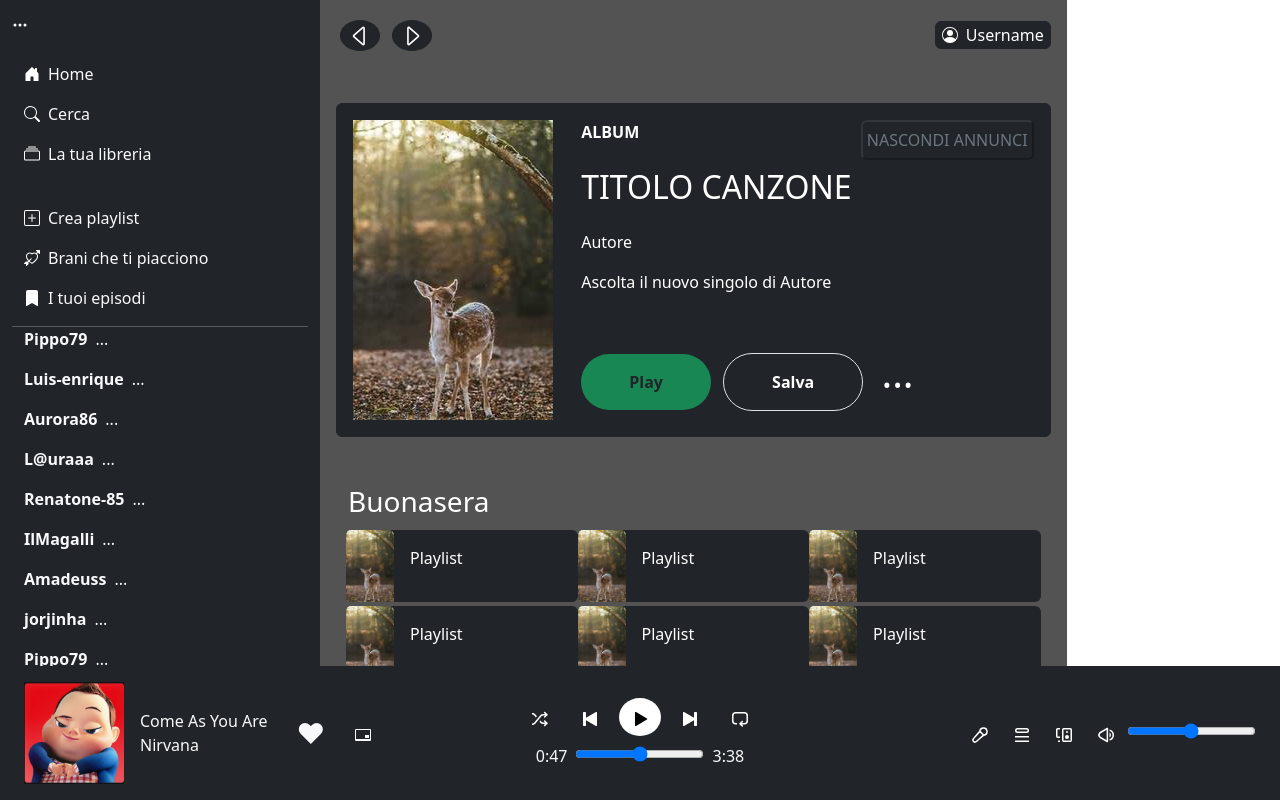
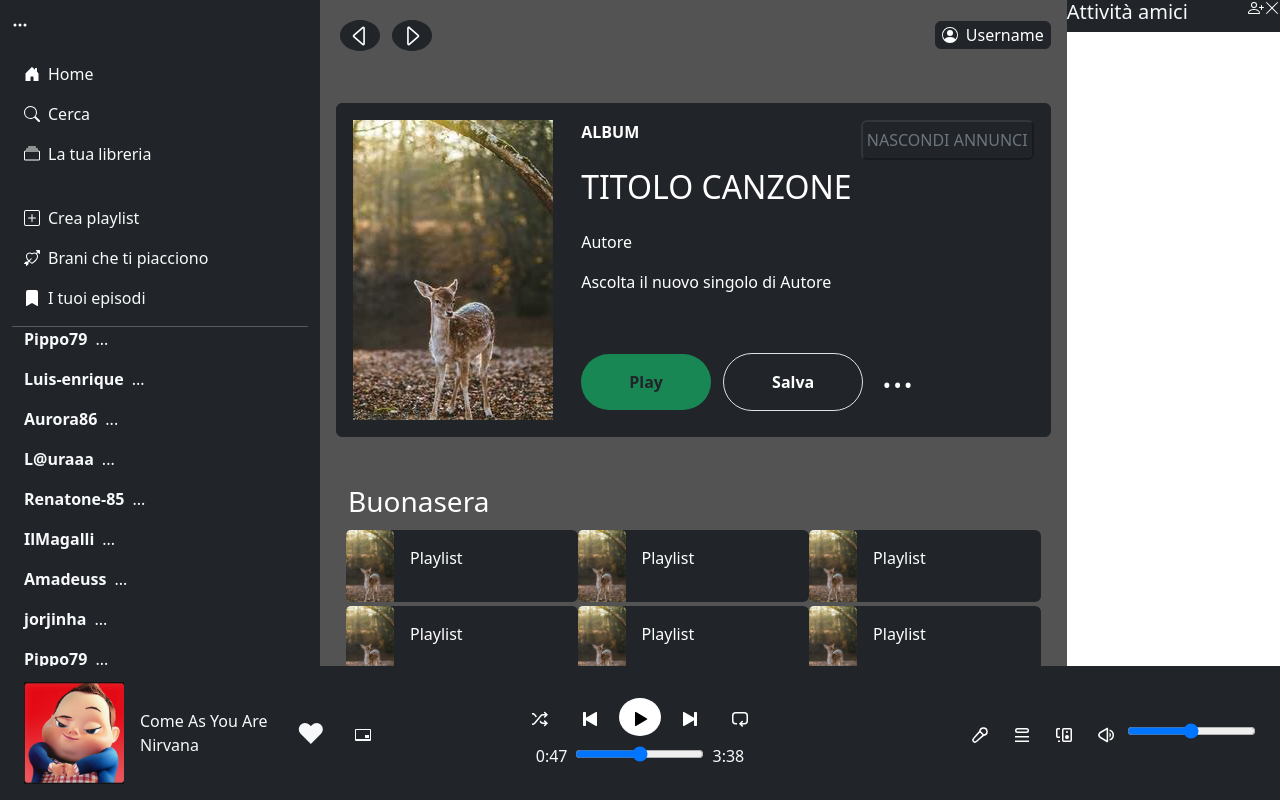
Before and after one commit to matteovcc/U2-Buildweek2-Spotify-Clone, a plain HTML site: page index.html in a window 1280 px wide. Drawn offline with nearby package versions, Linux system fonts and the light colour scheme.

Commit message:
homepage v1.0

```diff
--- a/index.html
+++ b/index.html
@@ -633,9 +633,28 @@
                     </div>
                    </div>
                 </div>
+                <div id="friends" class="col-2 container-fluid p-0">
+                  <div class="d-flex justify-content-between bg-dark">
+                    <h5 class="text-light">Attività amici</h5>
+                    <div class="d-flex flex-end">
 
+                      <svg xmlns="http://www.w3.org/2000/svg" width="16" height="16" fill="currentColor" class="bi bi-person-plus" viewBox="0 0 16 16">
+                        <path d="M6 8a3 3 0 1 0 0-6 3 3 0 0 0 0 6zm2-3a2 2 0 1 1-4 0 2 2 0 0 1 4 0zm4 8c0 1-1 1-1 1H1s-1 0-1-1 1-4 6-4 6 3 6 4zm-1-.004c-.001-.246-.154-.986-.832-1.664C9.516 10.68 8.289 10 6 10c-2.29 0-3.516.68-4.168 1.332-.678.678-.83 1.418-.832 1.664h10z"/>
+                        <path fill-rule="evenodd" d="M13.5 5a.5.5 0 0 1 .5.5V7h1.5a.5.5 0 0 1 0 1H14v1.5a.5.5 0 0 1-1 0V8h-1.5a.5.5 0 0 1 0-1H13V5.5a.5.5 0 0 1 .5-.5z"/>
+                      </svg>
+                      <svg xmlns="http://www.w3.org/2000/svg" width="16" height="16" fill="currentColor" class="bi bi-x-lg" viewBox="0 0 16 16">
+                        <path d="M2.146 2.854a.5.5 0 1 1 .708-.708L8 7.293l5.146-5.147a.5.5 0 0 1 .708.708L8.707 8l5.147 5.146a.5.5 0 0 1-.708.708L8 8.707l-5.146 5.147a.5.5 0 0 1-.708-.708L7.293 8 2.146 2.854Z"/>
+                      </svg>
+                    </div>
+                  </div>
+                  <div class="container">
+                    <div></div>
+                    <div></div>
+                    <div></div>
+                  </div>
+                </div>
             </div>
-            <div class="col-2"></div>
+
 
     </div>
 
```
